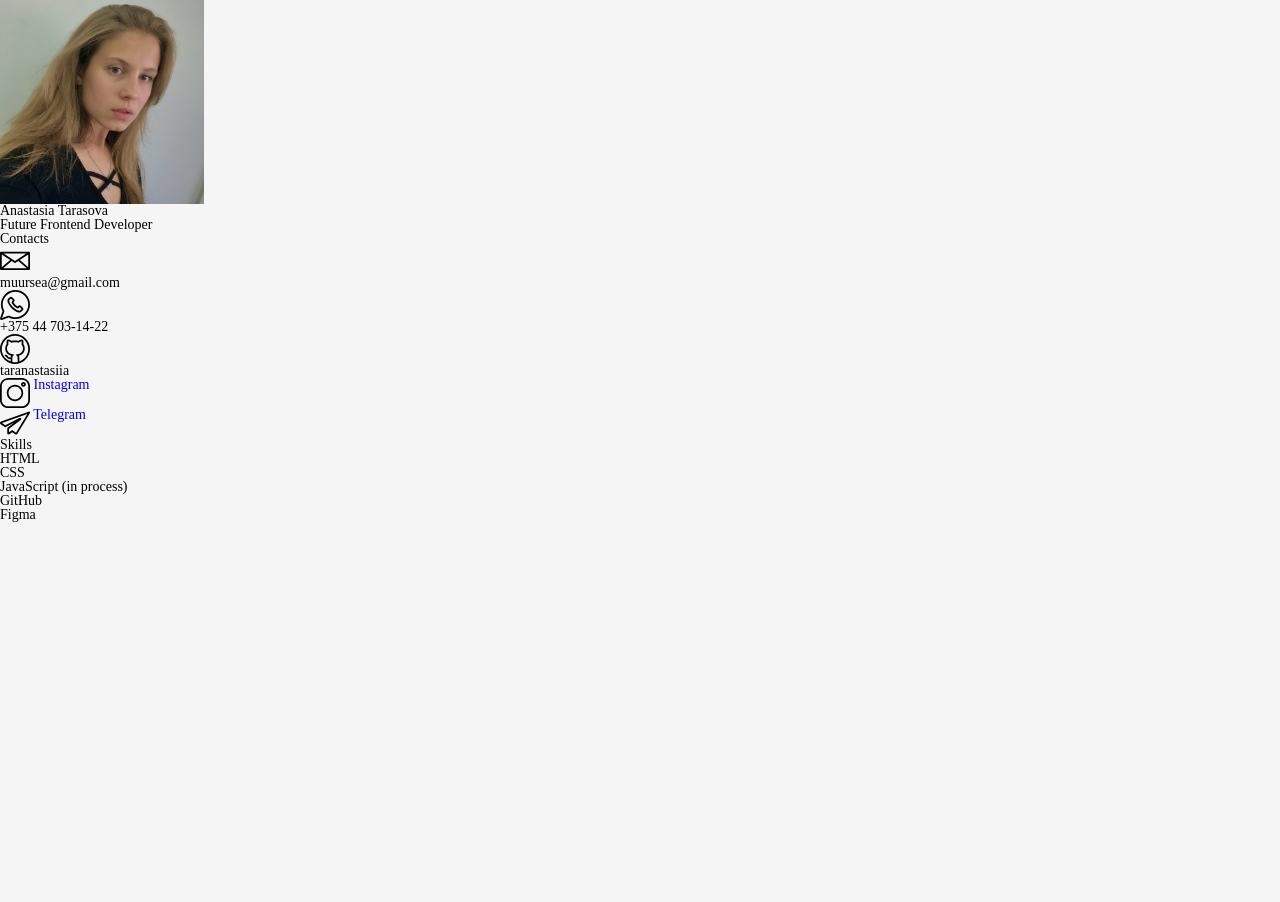
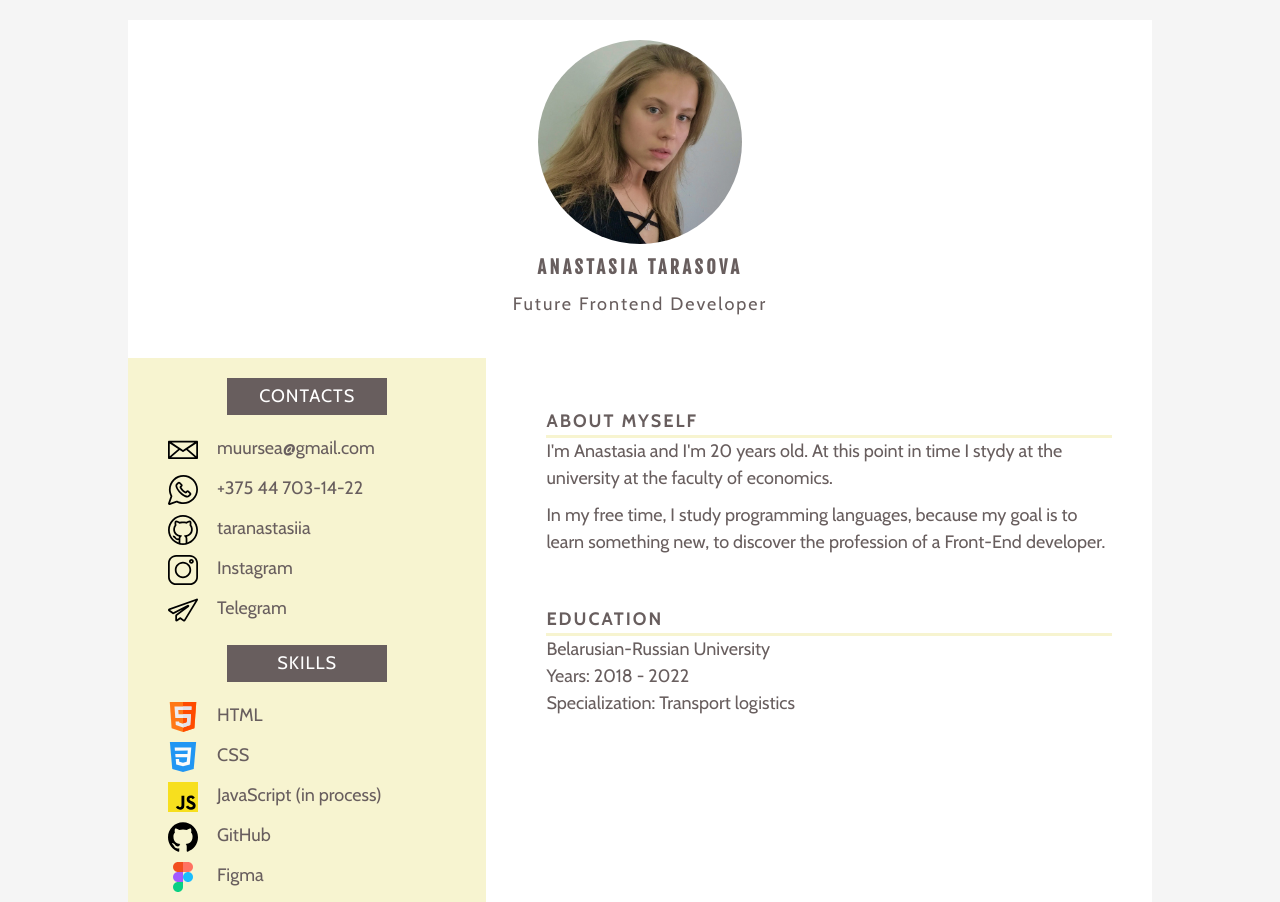
Before and after one commit to taranastasiia/rsschool-cv1, a plain HTML site: page index.html in a window 1280 px wide. Before the commit the page ends 800 px from the top, so only its background shows below. Drawn offline with nearby package versions, Linux system fonts and the light colour scheme.

Commit message:
docs: add right-column to index file

```diff
--- a/css/style.css
+++ b/css/style.css
@@ -1,4 +1,119 @@
 body {
     box-sizing: border-box;
     background-color: #f5f5f5;
+    font-family: 'Cabin', sans-serif;
+    color: #685e5e;
 }
+
+.container {
+    margin: 20px auto;
+    width: 1024px;
+    font-size: 18px;
+    line-height: 1.5;
+    background-color: #ffffff;
+    color: #685e5e;
+}
+
+.columns {
+    display: flex;
+}
+
+.left-column {
+    width: 35%;
+    background-color: #f7f4d0;
+}
+.right-column {
+    width: 65%;
+    padding: 40px;
+}
+header {
+    padding: 20px;
+    text-align: center;
+    background-color: rgb(255, 255, 255);
+}
+
+header img {
+    margin-bottom: 10px;
+    border-radius: 50%;
+}
+
+header h1 {
+    font-family: "Fjalla One", sans-serif;
+    font-weight: 700;
+    margin-bottom: 10px;
+    text-transform: uppercase;
+    letter-spacing: 3.5px;
+}
+
+header h2 {
+    margin-bottom: 20px;
+    letter-spacing: 2px;
+  }
+
+main  {
+    padding:0px 40px;
+    font-family: 'Cabin';
+  }
+
+main h2 {
+    width: 160px;
+    margin: 20px auto 20px;
+    padding: 5px 20px;
+    text-align: center;
+    text-transform: uppercase;
+    letter-spacing: 1px;
+    color: #ffffff;
+    background-color: #685e5e;
+}
+
+main li {
+    margin-bottom: 10px;
+}
+
+.contacts li img {
+    margin-right: 15px;
+}
+
+.contacts li p {
+    display: inline;
+}
+
+.contacts a {
+    text-decoration: none;
+    color: #685e5e;
+}
+
+.skills li img {
+    margin-right: 15px
+}
+
+.skills li p {
+    display: inline;
+}
+
+.right-column .aboutme, .education{
+    margin-top: 10px;
+    margin-bottom: 15px;
+    margin-left: 20px;
+}
+
+.aboutme h2 {
+    font-weight: 700;
+    letter-spacing: 2px;
+    text-transform: uppercase;
+    border-bottom: 3.5px solid #f7f4d0;
+}
+
+.aboutme p {
+    margin-bottom: 10px;
+}
+.education {
+    margin-top: 50px;
+}
+
+.education h2{
+    font-weight: 700;
+    letter-spacing: 2px;
+    text-transform: uppercase;
+    border-bottom: 3.5px solid #f7f4d0;
+}
--- a/index.html
+++ b/index.html
@@ -4,19 +4,23 @@
     <meta charset="UTF-8">
     <meta http-equiv="X-UA-Compatible" content="IE=edge">
     <meta name="viewport" content="width=device-width, initial-scale=1.0">
+    <link rel="preconnect" href="https://fonts.googleapis.com">
+    <link rel="preconnect" href="https://fonts.gstatic.com" crossorigin>
+    <link href="https://fonts.googleapis.com/css2?family=Cabin:wght@400;700&display=swap" rel="stylesheet">
+    <link href="https://fonts.googleapis.com/css2?family=Fjalla+One&display=swap" rel="stylesheet">
     <link rel="stylesheet" href="css/reset.css">
     <link rel="stylesheet" href="css/style.css">
     <title>My CV</title>
 </head>
 <body>
-    <div class="continer">
+    <div class="container">
+         <header>
+            <img src="./image/myphoto.jpg" alt="Photo" width="204" height="204">
+            <h1>Anastasia Tarasova</h1>
+            <h2>Future Frontend Developer</h2>
+        </header>
         <div class="columns">
-            <div class="lefr-column">
-                <header>
-                    <img src="./image/myphoto.jpg" alt="Photo" width="204" height="204">
-                    <h1>Anastasia Tarasova</h1>
-                    <h2>Future Frontend Developer</h2>
-                </header>
+            <div class="left-column">
                 <main>
                     <section class="contacts">
                         <h2>Contacts</h2>
@@ -45,15 +49,41 @@
                     <section class='skills'>
                         <h2>Skills</h2>
                         <ul>
-                            <li class='skills__html'>HTML</li>
-                            <li class='skills__css'>CSS</li>
-                            <li class='skills__js'>JavaScript (in process) </li>
-                            <li class='skills__github'>GitHub</li>
-                            <li class='skills__figma'>Figma</li>
-
+                            <li class='html'>
+                                <img src='./image/html.svg' alt="html" width="30" height="30">
+                                <p>HTML</p>
+                            </li>
+                            <li class='css'>
+                                <img src="./image/css-3.svg" alt="css" width="30" height="30">
+                                <p>CSS</p>
+                            </li>
+                            <li class='js'>
+                                <img src="./image/javascript.svg" alt="css" width="30" height="30">
+                                <p>JavaScript (in process) </p>
+                            </li>
+                            <li class='github'>
+                                <img src="./image/gh.svg" alt="css" width="30" height="30">
+                                <p>GitHub</p>
+                            </li>
+                            <li class='figma'>
+                                <img src="./image/figma.svg" alt="css" width="30" height="30">
+                                <p>Figma</p>
+                            </li>
                         </ul>
                     </section>
                 </main>
+            </div>
+            <div class="right-column">
+                <div class="aboutme">
+                    <h2>About Myself</h2>
+                    <p>I'm Anastasia and I'm 20 years old. At this point in time I stydy at the university at the faculty of economics. </p>
+                    <p>In my free time, I study programming languages, because my goal is to learn something new, to discover the profession of a Front-End developer.</p>
+                </div>
+                <div class="education">
+                    <h2>Education</h2>
+                    <p>Belarusian-Russian University</p>
+                    <p>Years: 2018 - 2022</p>
+                    <p>Specialization: Transport logistics</p>
             </div>
         </div>
     </div>
```
Also changed, not shown: image/css-3.svg (added), image/figma.svg (added), image/gh.svg (added), image/html.svg (added), image/javascript.svg (added).
